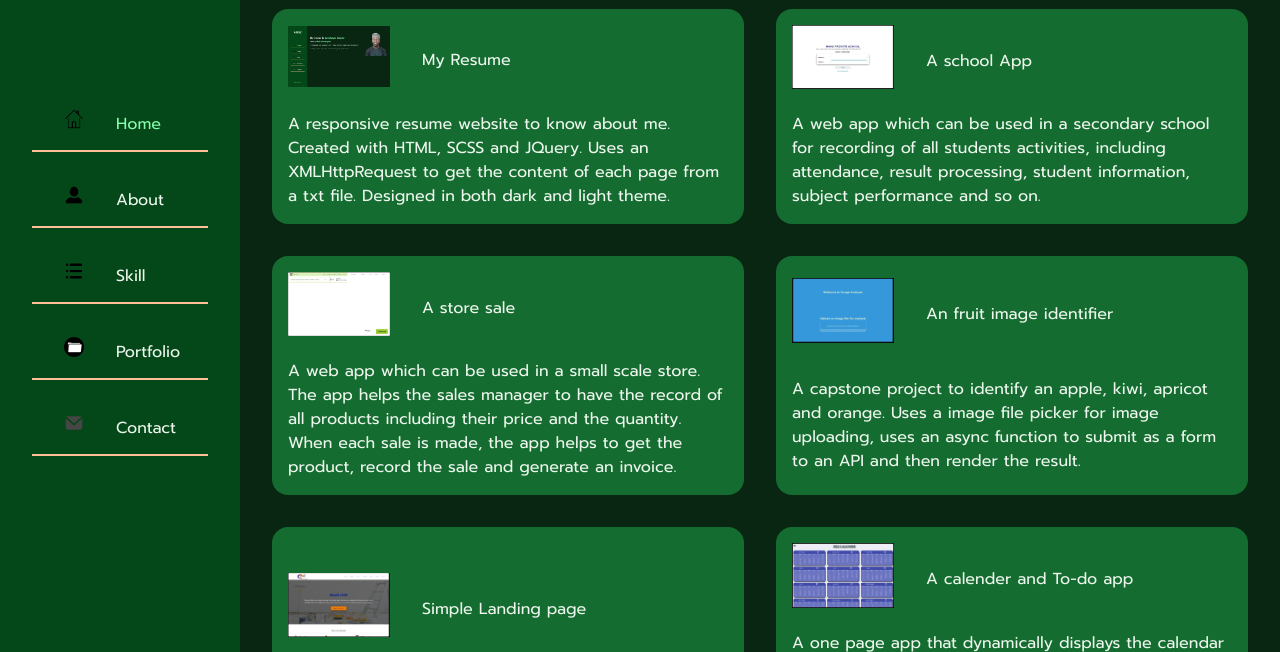
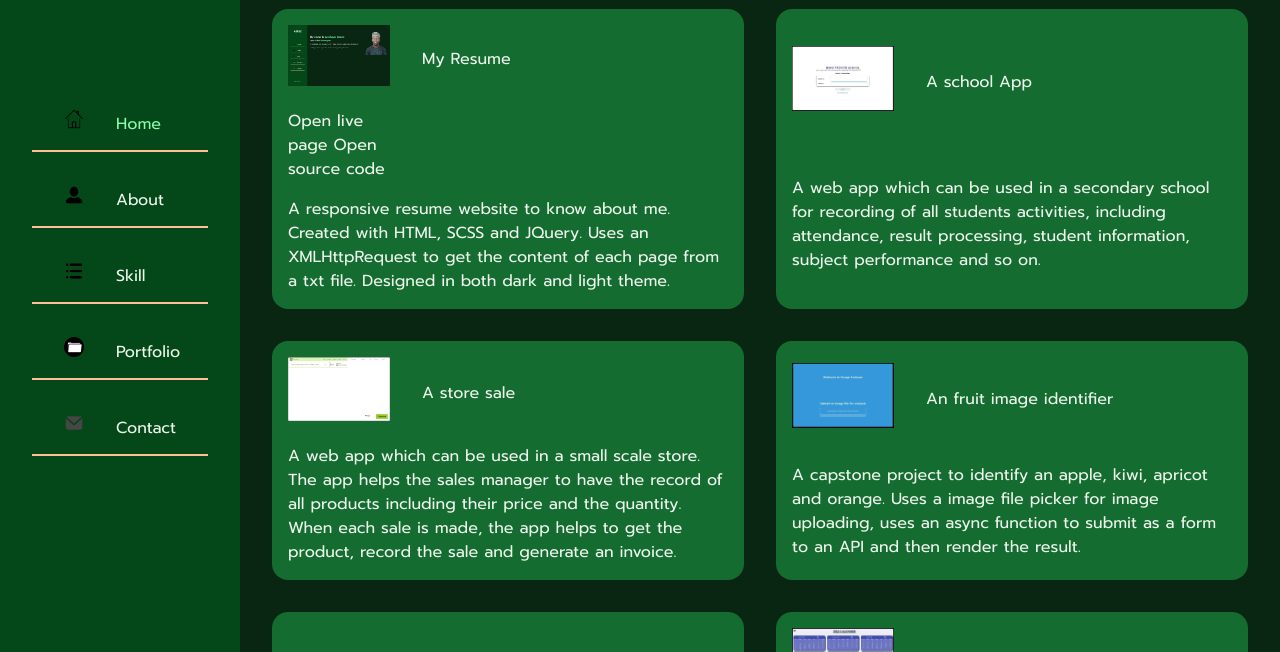
Before and after one commit to Hayzedd-A/myResume, a plain HTML site: page portfolio.html in a window 1280 px wide. Shown: the part 148-800 px from the top of the page. Drawn offline with nearby package versions, Linux system fonts and the light colour scheme; some packages are replaced by stand-ins of ours.

```diff
--- a/portfolio.html
+++ b/portfolio.html
@@ -85,10 +85,6 @@
               <hr id="bottom" />
             </div>
             <div class="services">
-              <a
-                href="https://my-resume-git-master-hayzedd-a.vercel.app/"
-                target="_blank"
-              >
                 <div class="service">
                   <div class="icon">
                     <i
@@ -99,6 +95,19 @@
                     /></i>
                   </div>
                   <div class="title">My Resume</div>
+                  <div class="buttons">
+                    <a
+                      href="https://my-resume-git-master-hayzedd-a.vercel.app/"
+                      target="_blank"
+                      >Open live page</a
+                    >
+
+                    <a
+                      href="https://my-resume-git-master-hayzedd-a.vercel.app/"
+                      target="_blank"
+                      >Open source code
+                    </a>
+                  </div>
                   <p>
                     A responsive resume website to know about me. Created with
                     HTML, SCSS and JQuery. Uses an XMLHttpRequest to get the
--- a/style.scss
+++ b/style.scss
@@ -415,7 +415,7 @@
   .service {
     display: grid;
     align-items: center;
-    grid-template-columns: 1fr 3fr;
+    grid-template-columns: 1fr 3fr 1fr;
     gap: 1em 2em;
     transition: scale 0.1s linear;
     scale: 1;
```
